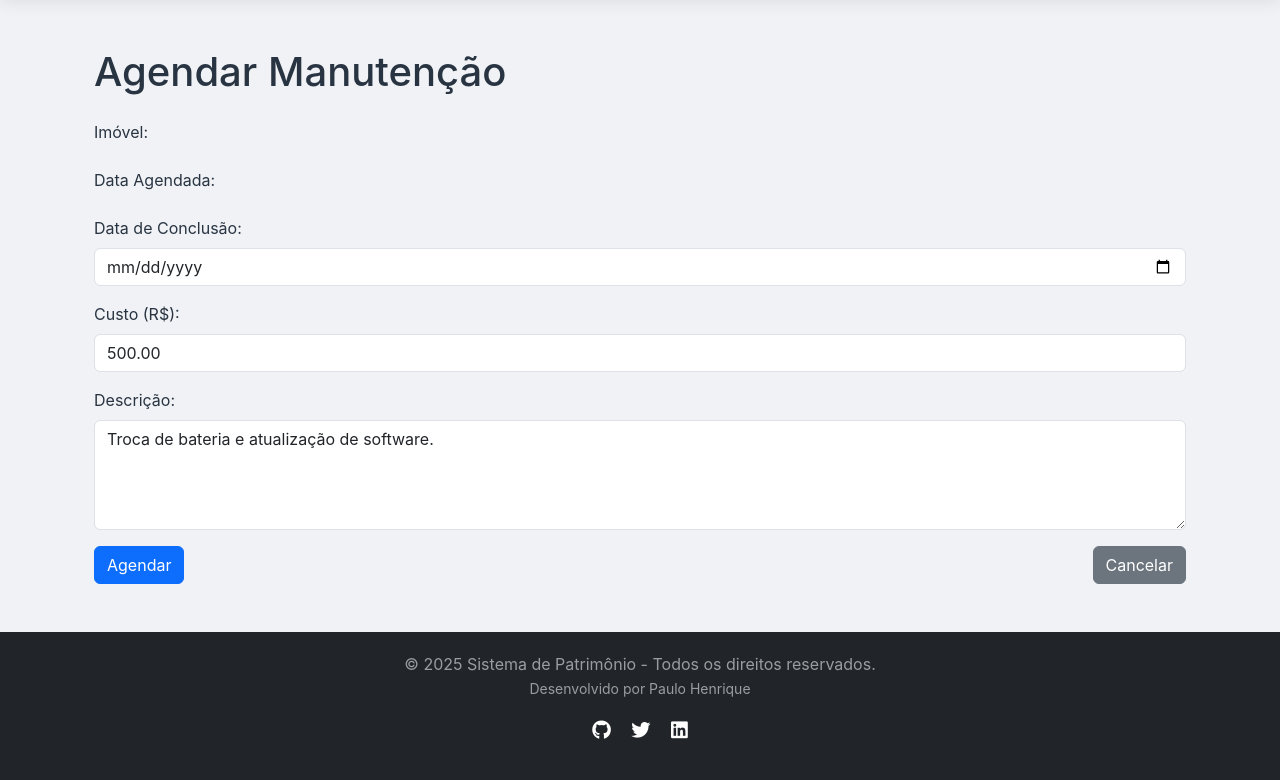
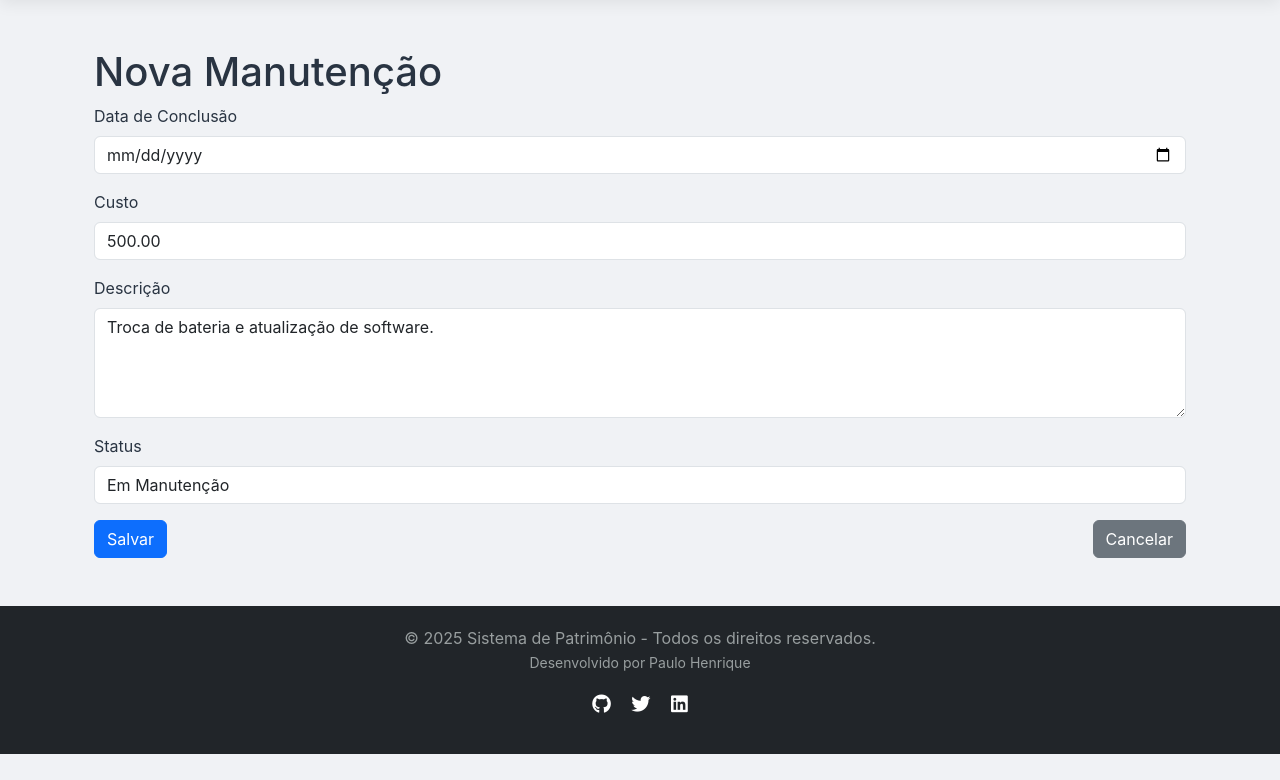
Before and after one commit to dzati1910/Sistema_Patrimonio2, a Django app: page /maintenance/11/update-maintenance/ in a window 1280 px wide. Shown: the part 64-844 px from the top of the page. After the commit the page ends 818 px from the top, so only its background shows below. Run offline with Django 5.2, Linux system fonts and the light colour scheme; a user stored in the database is signed in; data comes from the database, SQL or seed files in the repository; both versions use the stored data as it was after the commit; some libraries are stand-ins or nearby versions.

Commit message:
Correção de maintenance
Houve um pequeno erro no envio do github e não coloquei a última atualização, então corrigi novamente para está tudo correto :)

```diff
--- a/core/templates/modals/create_maintenance.html
+++ b/core/templates/modals/create_maintenance.html
@@ -1,33 +1,29 @@
-{% extends 'base.html' %}
+{% extends "base.html" %}
+{% load widget_tweaks %}
 
 {% block content %}
 <div class="container mt-5">
-  <h1 class="mb-4">Agendar Manutenção</h1>
+  <h1>Nova Manutenção</h1>
   <form id="AdminMaintenanceForm" method="post">
     {% csrf_token %}
-    <div class="mb-3">
-      <label for="{{ form.property.id_for_label }}" class="form-label">Imóvel:</label>
-      {{ form.property }}
-    </div>
-    <div class="mb-3">
-      <label for="{{ form.scheduled_date.id_for_label }}" class="form-label">Data Agendada:</label>
-      {{ form.scheduled_date }}
-    </div>
-    <div class="mb-3">
-      <label for="{{ form.completion_date.id_for_label }}" class="form-label">Data de Conclusão:</label>
-      {{ form.completion_date }}
-    </div>
-    <div class="mb-3">
-      <label for="{{ form.cost.id_for_label }}" class="form-label">Custo (R$):</label>
-      {{ form.cost }}
-    </div>
-    <div class="mb-3">
-      <label for="{{ form.description.id_for_label }}" class="form-label">Descrição:</label>
-      {{ form.description }}
-    </div>
+    {% for field in form %}
+      <div class="form-group mb-3">
+        <label class="form-label" for="{{ field.id_for_label }}">{{ field.label }}</label>
+        {% if field.errors %}
+          {{ field|add_class:"form-control is-invalid" }}
+        {% else %}
+          {{ field|add_class:"form-control" }}
+        {% endif %}
+        {% if field.errors %}
+          <div class="invalid-feedback">
+            {{ field.errors|join:" " }}
+          </div>
+        {% endif %}
+      </div>
+    {% endfor %}
     <div class="d-flex justify-content-between mt-3">
-    <button type="submit" class="btn btn-primary">Agendar</button>
-    <a href="{% url 'list-maintenance' %}" class="btn btn-secondary">Cancelar</a>
+        <button type="submit" class="btn btn-primary">Salvar</button>
+        <a href="{% url 'list-maintenance' %}" class="btn btn-secondary">Cancelar</a>
     </div>
   </form>
 </div>
```
Also changed, not shown: db.sqlite3.
